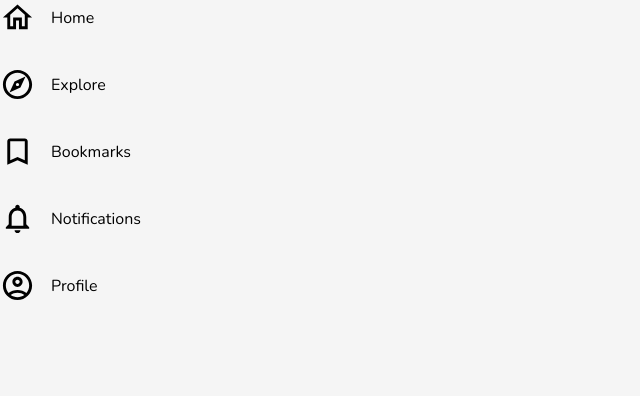
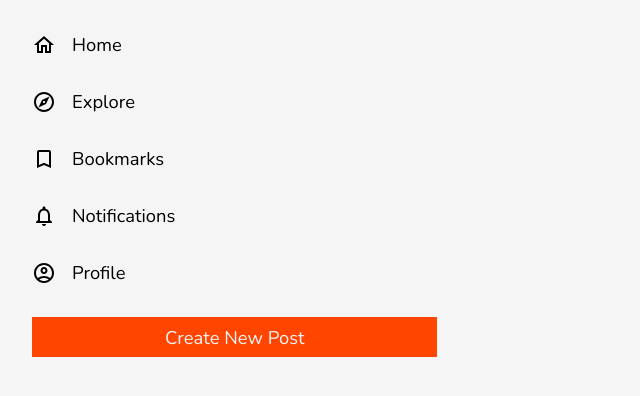
Before and after one commit to tejas-muthya37/socio, a React (Create React App) app: page / in a window 1280 px wide. Shown: the top 396 px of the page, without its empty margins (0-640 px from the left). Built offline with nearby package versions, Linux system fonts and the light colour scheme.

Commit message:
Styling: Navbar button

```diff
--- a/src/App.css
+++ b/src/App.css
@@ -13,3 +13,12 @@
   font-family: var(--primary-font);
   background-color: var(--primary-bg);
 }
+
+button {
+  background-color: var(--primary-color);
+  color: var(--primary-bg);
+  border: none;
+  height: 2.5rem;
+  width: 100%;
+  font-size: 1.15rem;
+}
--- a/src/Components/Navbar/Navbar.js
+++ b/src/Components/Navbar/Navbar.js
@@ -10,21 +10,23 @@ const Navbar = () => {
     <div className="Navbar">
       <ul className="navbar-items">
         <li>
-          <HomeOutlinedIcon fontSize="large" /> Home
+          <HomeOutlinedIcon /> Home
         </li>
         <li>
-          <ExploreOutlinedIcon fontSize="large" /> Explore
+          <ExploreOutlinedIcon />
+          Explore
         </li>
         <li>
-          <BookmarkBorderOutlinedIcon fontSize="large" /> Bookmarks
+          <BookmarkBorderOutlinedIcon /> Bookmarks
         </li>
         <li>
-          <NotificationsNoneOutlinedIcon fontSize="large" /> Notifications
+          <NotificationsNoneOutlinedIcon /> Notifications
         </li>
         <li>
-          <AccountCircleOutlinedIcon fontSize="large" /> Profile
+          <AccountCircleOutlinedIcon /> Profile
         </li>
       </ul>
+      <button>Create New Post</button>
     </div>
   );
 };
--- a/src/Components/Navbar/navbar.css
+++ b/src/Components/Navbar/navbar.css
@@ -8,4 +8,9 @@
     display: flex;
     align-items: center;
     gap: 1rem;
+    font-size: 1.15rem;
 }
+
+.Navbar button {
+    margin-top: 2rem;
+}
--- a/src/Screens/Homepage/homepage.css
+++ b/src/Screens/Homepage/homepage.css
@@ -1,4 +1,5 @@
 .Homepage {
     display: grid;
     grid-template-columns: repeat(3, 1fr);
+    padding: 2rem;
 }
```
